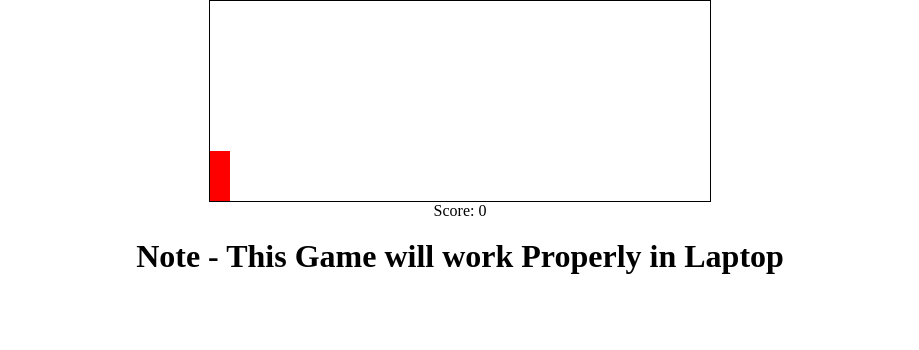
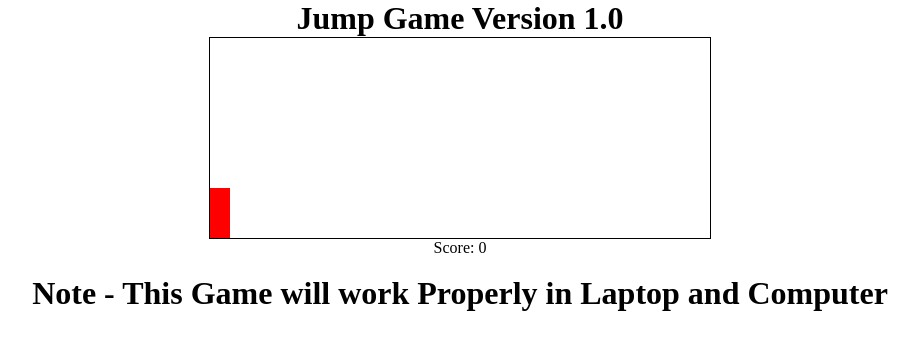
Before and after one commit to anshumanbisht16/Practice, a plain HTML site: page index.html in a window 1280 px wide. Shown: the whole page, without its empty margins (180-1099 px from the left). Drawn offline with Linux system fonts and the light colour scheme.

Commit message:
Add files via upload

```diff
--- a/index.html
+++ b/index.html
@@ -6,6 +6,7 @@
     <link rel="stylesheet" href="style.css">
 </head>
 <body>
+    <h1 class="OP"> Jump Game Version 1.0 </h1>
     <div class="game">
         <div id="character"></div>
         <div id="block"></div>
@@ -14,5 +15,5 @@
 </body>
 <script src="script.js"></script>
     <br>
-    <h1 class="p"> Note - This Game will work Properly in Laptop </h1>
+    <h1 class="p"> Note - This Game will work Properly in Laptop and Computer</h1>
 </html>
--- a/style.css
+++ b/style.css
@@ -45,3 +45,6 @@ p{
 .p {
     text-align: center;
 }
+.OP {
+    text-align: center;
+}
```
